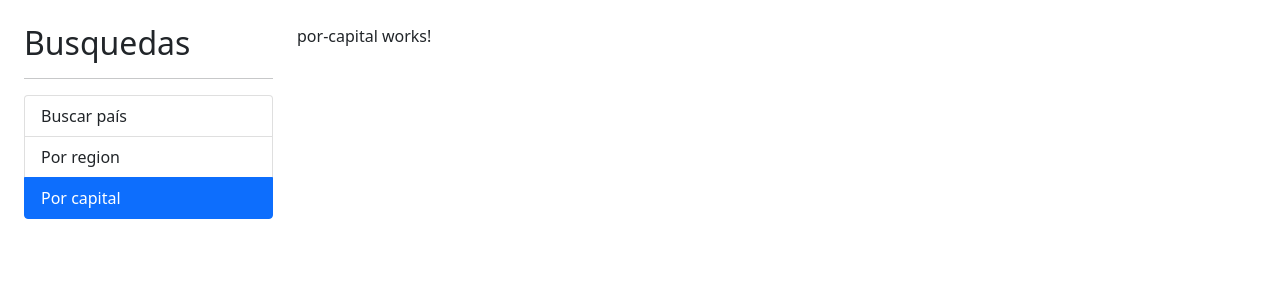
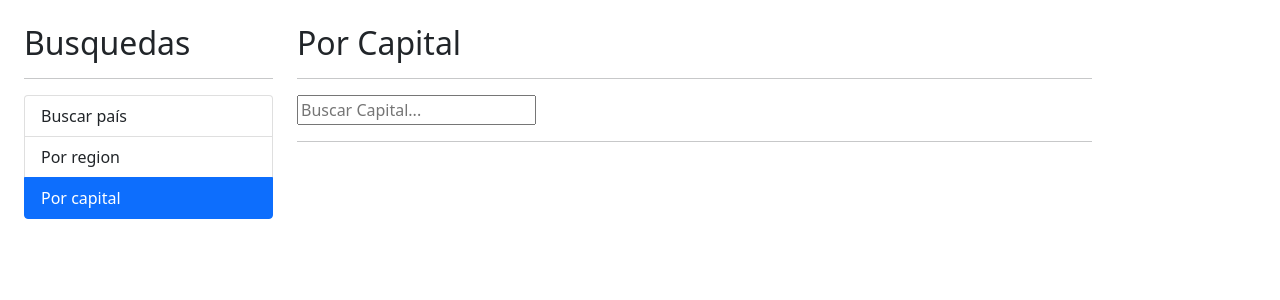
Before and after one commit to IngMachine/08-paisesApp, an Angular app: page /capital in a window 1280 px wide. Shown: the top 300 px of the page. Built offline with nearby package versions, Linux system fonts and the light colour scheme.

Commit message:
Utilizacion de id en las rutas por medio de activatedRoute

```diff
--- a/src/app/pais/components/pais-input/pais-input.component.html
+++ b/src/app/pais/components/pais-input/pais-input.component.html
@@ -4,5 +4,5 @@
         name="termino"
         [(ngModel)]="termino"
         (input)="teclaPresionada()"
-        placeholder="Buscar país..." />
+        [placeholder]="placeholder" />
 </form>
--- a/src/app/pais/components/pais-input/pais-input.component.ts
+++ b/src/app/pais/components/pais-input/pais-input.component.ts
@@ -11,6 +11,7 @@
 export class PaisInputComponent implements OnInit {
 
   @Input() termino: string = '';
+  @Input() placeholder: string = '';
 
   @Output() onEnter: EventEmitter<string> = new EventEmitter();
   @Output() onDebounce: EventEmitter<string> = new EventEmitter();
--- a/src/app/pais/pages/por-capital/por-capital.component.html
+++ b/src/app/pais/pages/por-capital/por-capital.component.html
@@ -1 +1,25 @@
-<p>por-capital works!</p>
+<h2>Por Capital</h2>
+<hr>
+
+<div class="row">
+    <div class="col">
+        <app-pais-input
+            [termino]="termino"
+            (onEnter)="buscar( $event )"
+            placeholder="Buscar Capital..."
+        >
+        </app-pais-input>
+    </div>
+</div>
+
+<hr>
+
+<div class="alert alert-danger" *ngIf="hayError">
+    No se encontró nada con el término {{ termino }}
+</div>
+
+<div class="row" *ngIf="paises.length > 0">
+    <div class="col">
+        <app-pais-tabla [paises] = "paises"></app-pais-tabla>
+    </div>
+</div>
--- a/src/app/pais/pages/por-capital/por-capital.component.ts
+++ b/src/app/pais/pages/por-capital/por-capital.component.ts
@@ -1,4 +1,6 @@
-import { Component, OnInit } from '@angular/core';
+import { Component } from '@angular/core';
+import { PaisService } from '../../services/pais.service';
+import { Country } from '../../interfaces/pais.interface';
 
 @Component({
   selector: 'app-por-capital',
@@ -6,11 +8,27 @@
   styles: [
   ]
 })
-export class PorCapitalComponent implements OnInit {
+export class PorCapitalComponent {
 
-  constructor() { }
+  termino: string = '';
+  hayError: boolean = false;
+  paises: Country[] = [];
 
-  ngOnInit(): void {
+  constructor( private paisService: PaisService) { }
+
+  buscar( termino: string ): void {
+    this.hayError = false;
+    this.termino = termino;
+    if ( this.termino.trim().length > 0 ){
+      this.paisService.BuscarCapital( this.termino )
+          .subscribe( paises => {
+            this.paises = paises;
+          }, (err) => {
+            this.hayError = true;
+            // Se purga el error una forma de utilizar el error.
+            this.paises = [];
+          });
+    }
   }
 
 }
--- a/src/app/pais/pages/por-pais/por-pais.component.html
+++ b/src/app/pais/pages/por-pais/por-pais.component.html
@@ -7,6 +7,7 @@
             [termino]="termino"
             (onEnter)="buscar( $event )"
             (onDebounce)=" sugerencias( $event )"
+            placeholder = "Buscar País..."
         >
         </app-pais-input>
     </div>
--- a/src/app/pais/pages/ver-pais/ver-pais.component.ts
+++ b/src/app/pais/pages/ver-pais/ver-pais.component.ts
@@ -1,4 +1,6 @@
 import { Component, OnInit } from '@angular/core';
+import { ActivatedRoute } from '@angular/router';
+import { PaisService } from '../../services/pais.service';
 
 @Component({
   selector: 'app-ver-pais',
@@ -8,9 +10,19 @@
 })
 export class VerPaisComponent implements OnInit {
 
-  constructor() { }
+  constructor(
+    private activatedRoute: ActivatedRoute,
+    private paisService: PaisService
+  ) {}
 
   ngOnInit(): void {
+    this.activatedRoute.params
+      .subscribe( ({ id }) => {
+        this.paisService.getPaisPorAlpha( id )
+          .subscribe( pais => {
+            console.log(pais);
+          });
+      });
   }
 
 }
--- a/src/app/pais/services/pais.service.ts
+++ b/src/app/pais/services/pais.service.ts
@@ -18,5 +18,16 @@
     return this.http.get<Country[]>( url );
   }
 
+  BuscarCapital( termino: string ): Observable<Country[]> {
+
+    const url = `${ this.apiUrl }/capital/${ termino }`;
+    return this.http.get<Country[]>( url );
+  }
+
+  getPaisPorAlpha( id: string ): Observable<Country> {
+    const url = `${ this.apiUrl }/alpha/${ id }`;
+    return this.http.get<Country>( url);
+  }
+
 
 }
```
